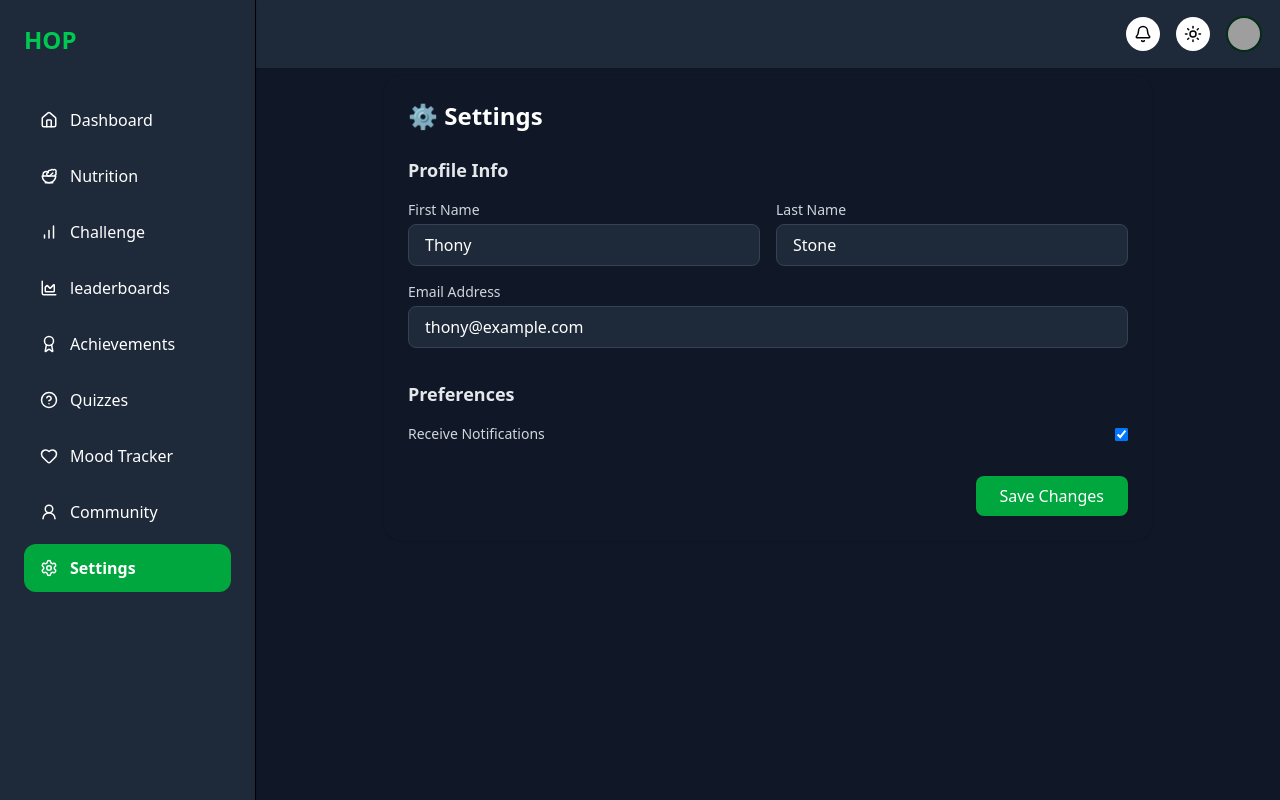
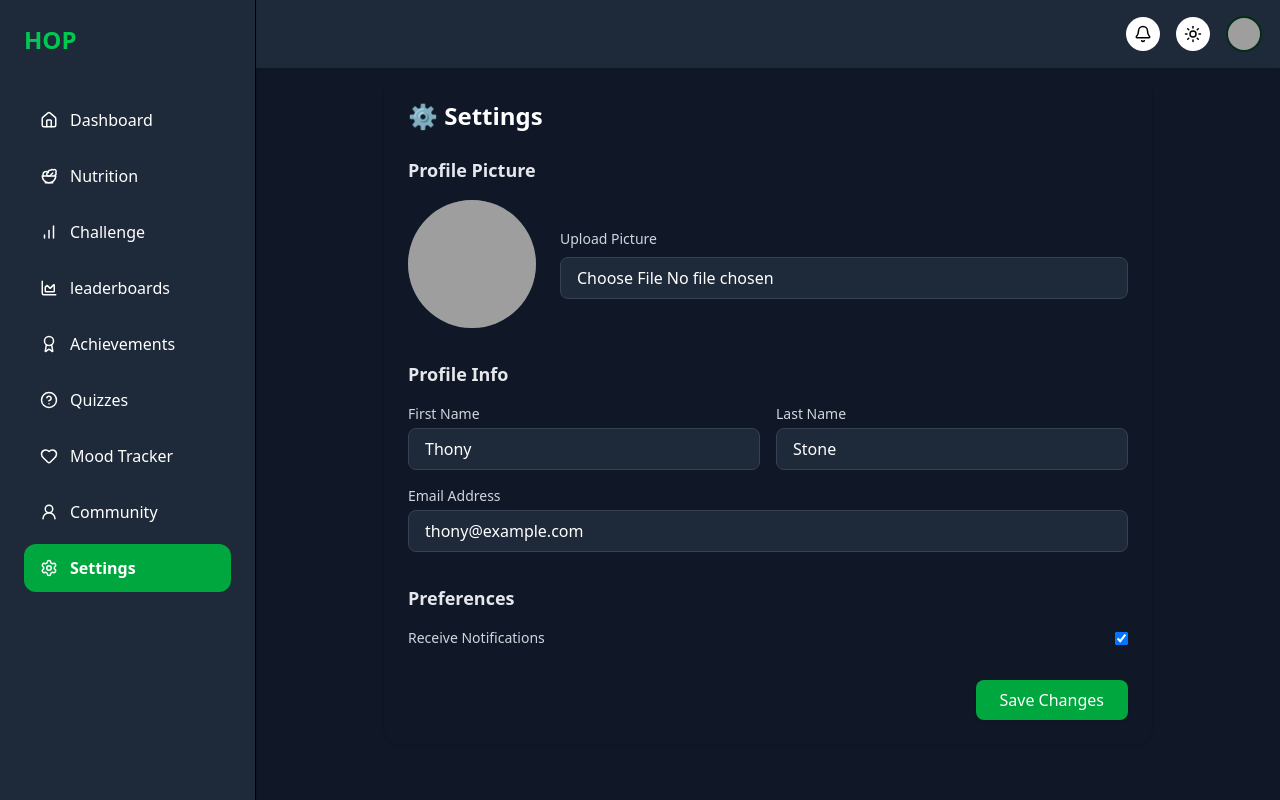
Before and after one commit to Olamilekan18/HOPwellness, a React (Vite) app in the folder frontend/: page /dashboard/settings in a window 1280 px wide. Built offline with nearby package versions, Linux system fonts and the light colour scheme; grey boxes are pictures that could not be loaded.

Commit message:
updating  my dashboard and settings page

```diff
--- a/frontend/src/componet/dashboard/dashboardLayout.jsx
+++ b/frontend/src/componet/dashboard/dashboardLayout.jsx
@@ -61,7 +61,7 @@ export default function DashboardLayout({ children }) {
       link: "/dashboard/quizzes",
       icon: <CircleQuestionMark size={18} />,
       active:
-        window.location.pathname === "/dashboard/achivements" ? "active" : "",
+        window.location.pathname === "/dashboard/quizzes" ? "active" : "",
     },
     {
       name: "Mood Tracker",
--- a/frontend/src/pages/dashboard/settings.jsx
+++ b/frontend/src/pages/dashboard/settings.jsx
@@ -7,6 +7,33 @@ export default function DashboardSettings() {
         <h1 className="text-2xl font-bold text-gray-800 dark:text-white mb-6">
           ⚙️ Settings
         </h1>
+
+        {/* Profile Picture Section */}
+        <div className="mb-8">
+          <h2 className="text-lg font-semibold text-gray-700 dark:text-gray-200 mb-4">
+            Profile Picture
+          </h2>
+          <div className="flex items-center space-x-6">
+            <div className="w-32 h-32 bg-gray-200 dark:bg-gray-700 rounded-full overflow-hidden">
+              {/* Display Profile Image */}
+              <img
+                src="https://cdn.pixabay.com/photo/2015/10/05/22/37/blank-profile-picture-973460_960_720.png"
+                alt="Profile"
+                className="w-full h-full object-cover"
+              />
+            </div>
+            <div className="flex-1">
+              <label className="text-sm font-medium text-gray-600 dark:text-gray-300 block mb-2">
+                Upload Picture
+              </label>
+              <input
+                type="file"
+                accept="image/*"
+                className="w-full px-4 py-2 border border-gray-200 dark:border-gray-700 rounded-lg bg-gray-50 dark:bg-gray-800 dark:text-white focus:ring-2 focus:ring-indigo-100"
+              />
+            </div>
+          </div>
+        </div>
 
         {/* Profile Section */}
         <div className="mb-8">
@@ -63,7 +90,6 @@ export default function DashboardSettings() {
                 defaultChecked
               />
             </div>
-
           </div>
         </div>
 
```
